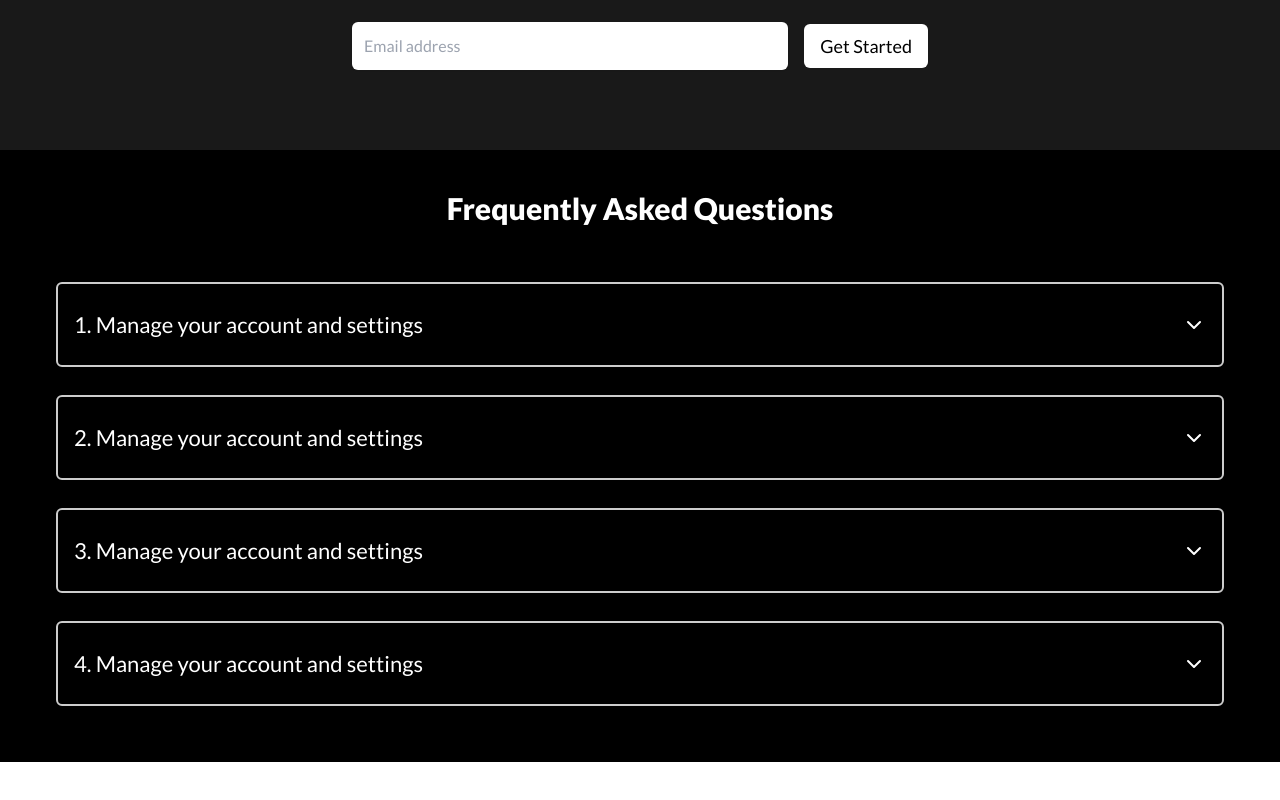
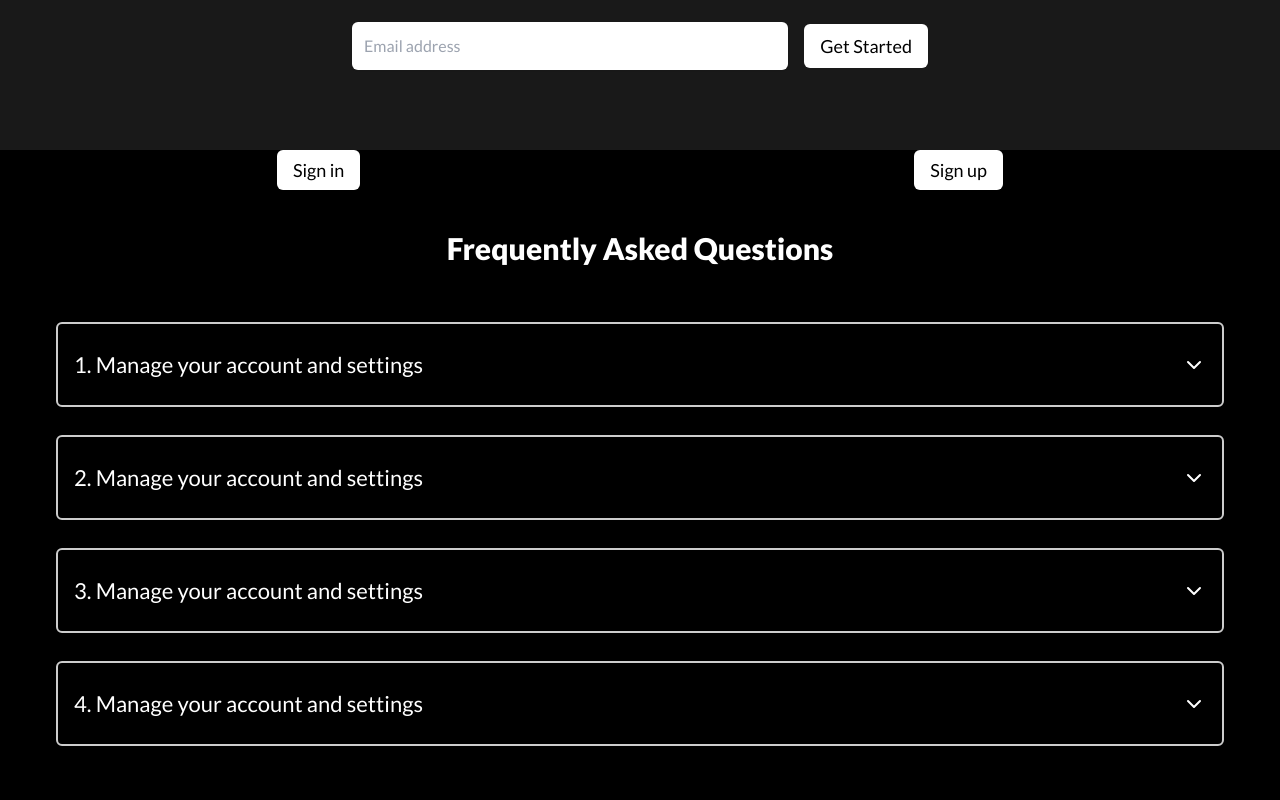
Before and after one commit to AkalPlus/Build-auction, a Next.js app: page / in a window 1280 px wide. Shown: the part 2371-3171 px from the top of the page. Before the commit the page ends 3133 px from the top, so only its background shows below. Built offline with nearby package versions, Linux system fonts and the light colour scheme.

Commit message:
feat: migration complete

```diff
--- a/app/page.js
+++ b/app/page.js
@@ -3,7 +3,12 @@ import CTA from '@/components/CTA'
 import Faq from '@/components/Faq'
 import HeroSection from '@/components/HeroSection'
 import Navbar from '@/components/Navbar'
+import { Button } from '@/components/ui/button'
 import WorkList from '@/components/WorkList'
+import {
+  LoginLink,
+  RegisterLink,
+} from '@kinde-oss/kinde-auth-nextjs/components'
 
 export default function Home() {
   return (
@@ -13,6 +18,15 @@ export default function Home() {
       <WorkList />
       <ContractorLists />
       <CTA />
+
+      <div className="flex justify-around bg-black">
+        <LoginLink postLoginRedirectURL="/">
+          <Button variant="primary">Sign in</Button>
+        </LoginLink>
+        <RegisterLink postLoginRedirectURL="/">
+          <Button variant="primary">Sign up</Button>
+        </RegisterLink>
+      </div>
       <Faq />
     </>
   )
```
Also changed, not shown: app/authenticated/page.jsx (added), 1 other file (tests, documents, lock files or other folders).
